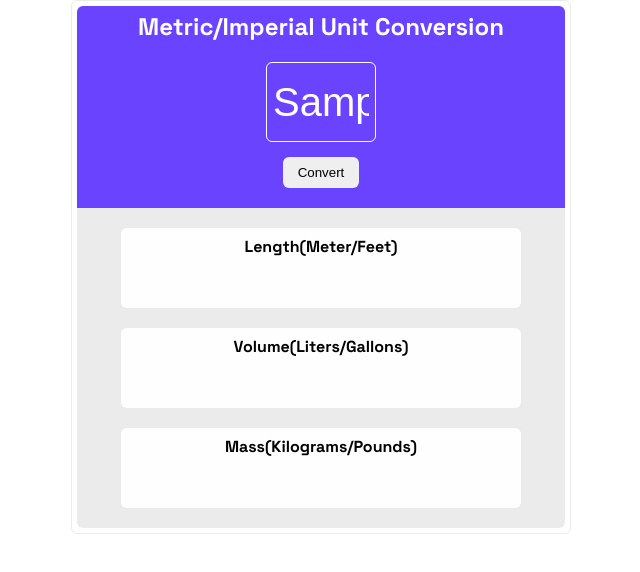
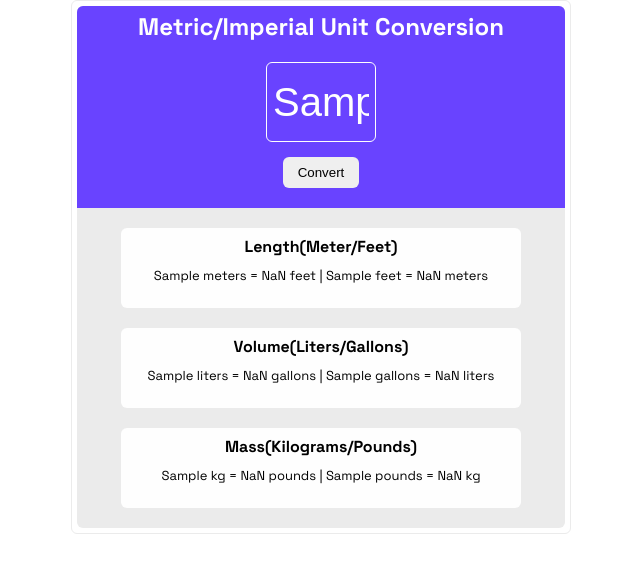
Before and after one commit to MatlailaDev/Dev, a browser extension: page solo-project-unit-converter/index.html in a window 1280 px wide. Both pictures are taken after typing "Sample" into the empty fields and a click on the button "Convert". Shown: the whole page, without its empty margins (319-959 px from the left). Drawn offline with Linux system fonts and the light colour scheme; a web font is replaced by a local one.

Commit message:
functions to covert between metric and imperial work and are appending to the screen on click

```diff
--- a/solo-project-unit-converter/index.css
+++ b/solo-project-unit-converter/index.css
@@ -66,3 +66,8 @@ section .result {
     border-radius: 6px;
     background-color: #FEFEFE;
 }
+
+.result > div {
+    font-size: 13px;
+    margin: 10px auto;
+}
--- a/solo-project-unit-converter/index.html
+++ b/solo-project-unit-converter/index.html
@@ -17,24 +17,24 @@
         <div class="interface">
             <h2>Metric/Imperial Unit Conversion</h2>
 
-            <input type="text">
+            <input type="text" name="input-el" id="input-el">
             <div class="btn-container">
-                <button>Convert</button>
+                <button id="convert-btn">Convert</button>
             </div>
         </div>
 
         <div>
             <div class="result">
                 <h4>Length(Meter/Feet)</h4>
-                <div id="length"></div>
+                <div id="length-el"></div>
             </div>
             <div class="result">
                 <h4>Volume(Liters/Gallons)</h4>
-                <div id="volume"></div>
+                <div id="volume-el"></div>
             </div>
             <div class="result">
                 <h4>Mass(Kilograms/Pounds)</h4>
-                <div id="mass"></div>
+                <div id="mass-el"></div>
             </div>
         </div>
     </section>
--- a/solo-project-unit-converter/index.js
+++ b/solo-project-unit-converter/index.js
@@ -0,0 +1,48 @@
+const inputEl = document.getElementById("input-el")
+const convertBtn = document.getElementById("convert-btn")
+const lengthEl = document.getElementById("length-el")
+const volumeEl = document.getElementById("volume-el")
+const massEl = document.getElementById("mass-el")
+
+
+function calculateLength() {
+    // 1m = 3.28084 Foot
+    // 1 Foot = 0.3048m
+    const inputValue = inputEl.value
+
+    let metersToFeet = Number(inputValue) * 3.28084
+
+    let feetToMeters = Number(inputValue) / 3.28084
+
+    lengthEl.textContent = `${inputValue} meters = ${metersToFeet.toFixed(2)} feet | ${inputValue} feet = ${feetToMeters.toFixed(2)} meters`
+}
+
+function calculateVolume() {
+    // 1 liter = 0.264172 Gallons
+    // 1 Gallon = 3.78541 liters
+    const inputValue = inputEl.value
+
+    let gallonsToLiters = Number(inputValue) * 3.78541
+
+    let litersToGallons = Number(inputValue) / 3.78541
+
+    volumeEl.textContent = `${inputValue} liters = ${litersToGallons.toFixed(2)} gallons | ${inputValue} gallons = ${gallonsToLiters.toFixed(2)} liters`
+}
+
+function calculateMass() {
+    // 1kg = 2.20462 pounds
+    // 1 pound = 0.453592kg
+    const inputValue = inputEl.value
+
+    let kiloToPounds = Number(inputValue) * 2.20462
+
+    let poundsToKilos = Number(inputValue) / 2.20462
+
+    massEl.textContent = `${inputValue} kg = ${kiloToPounds.toFixed(2)} pounds | ${inputValue} pounds = ${poundsToKilos.toFixed(2)} kg`
+}
+
+convertBtn.addEventListener("click", function() {
+    calculateLength()
+    calculateVolume()
+    calculateMass()
+})
```
